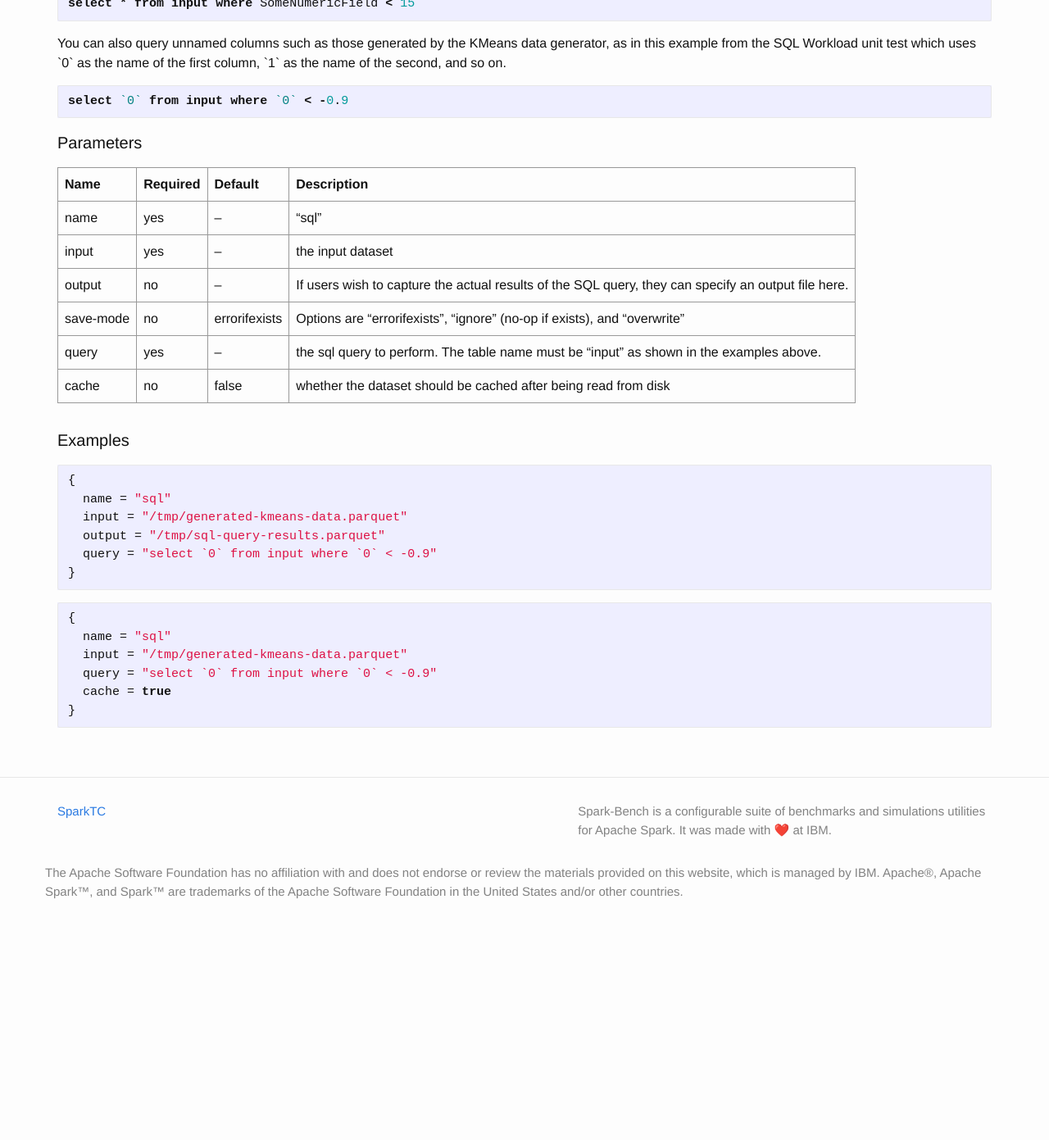
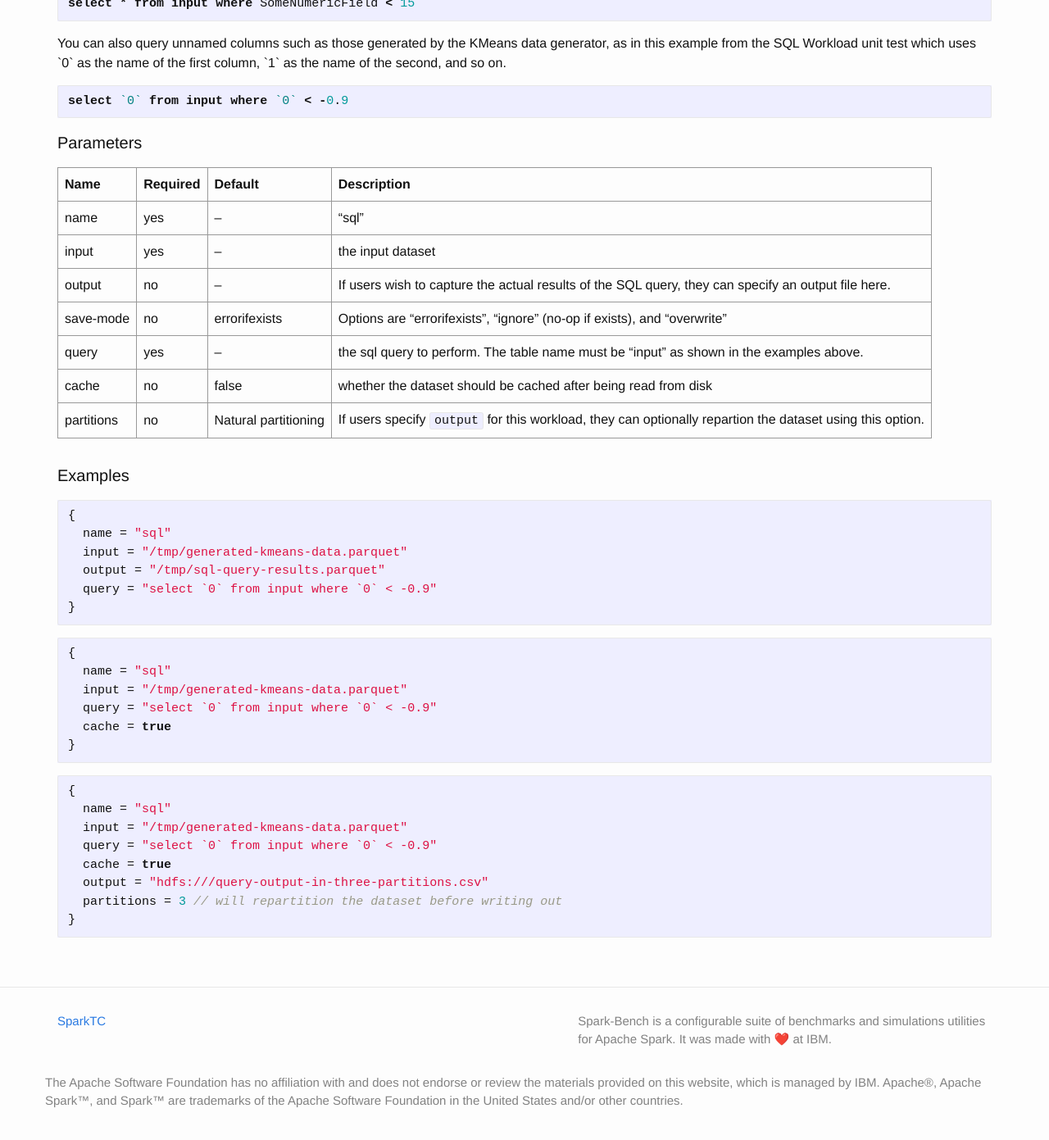
Before and after one commit to CODAIT/spark-bench, a Jekyll site: the page built from docs/_workloads/sql.md, in a window 1280 px wide and 1400 px high, scrolled down 254 px. Shown: the top 1391 px of the window at 82% size. Built offline with Jekyll 4.4.1, drawn with Linux system fonts in a browser that asks for light colours; before the commit the page ends 1398 px from its top, so only the background shows below that.

Commit message:
adding partition option to SQL workload

````diff
--- a/docs/_workloads/sql.md
+++ b/docs/_workloads/sql.md
@@ -26,6 +26,8 @@ select `0` from input where `0` < -0.9
 | save-mode | no | errorifexists | Options are "errorifexists", "ignore" (no-op if exists), and "overwrite" |
 | query    | yes      | --    | the sql query to perform. The table name must be "input" as shown in the examples above. |
 | cache       | no       | false | whether the dataset should be cached after being read from disk |
+| partitions | no| Natural partitioning | If users specify `output` for this workload, they can optionally repartion the dataset using this option.|
+
 
 #### Examples
 
@@ -46,3 +48,14 @@ select `0` from input where `0` < -0.9
   cache = true
 }
 ```
+
+```hocon
+{
+  name = "sql"
+  input = "/tmp/generated-kmeans-data.parquet"
+  query = "select `0` from input where `0` < -0.9"
+  cache = true
+  output = "hdfs:///query-output-in-three-partitions.csv"
+  partitions = 3 // will repartition the dataset before writing out
+}
+```
````
Also changed, not shown: 1 other file.
